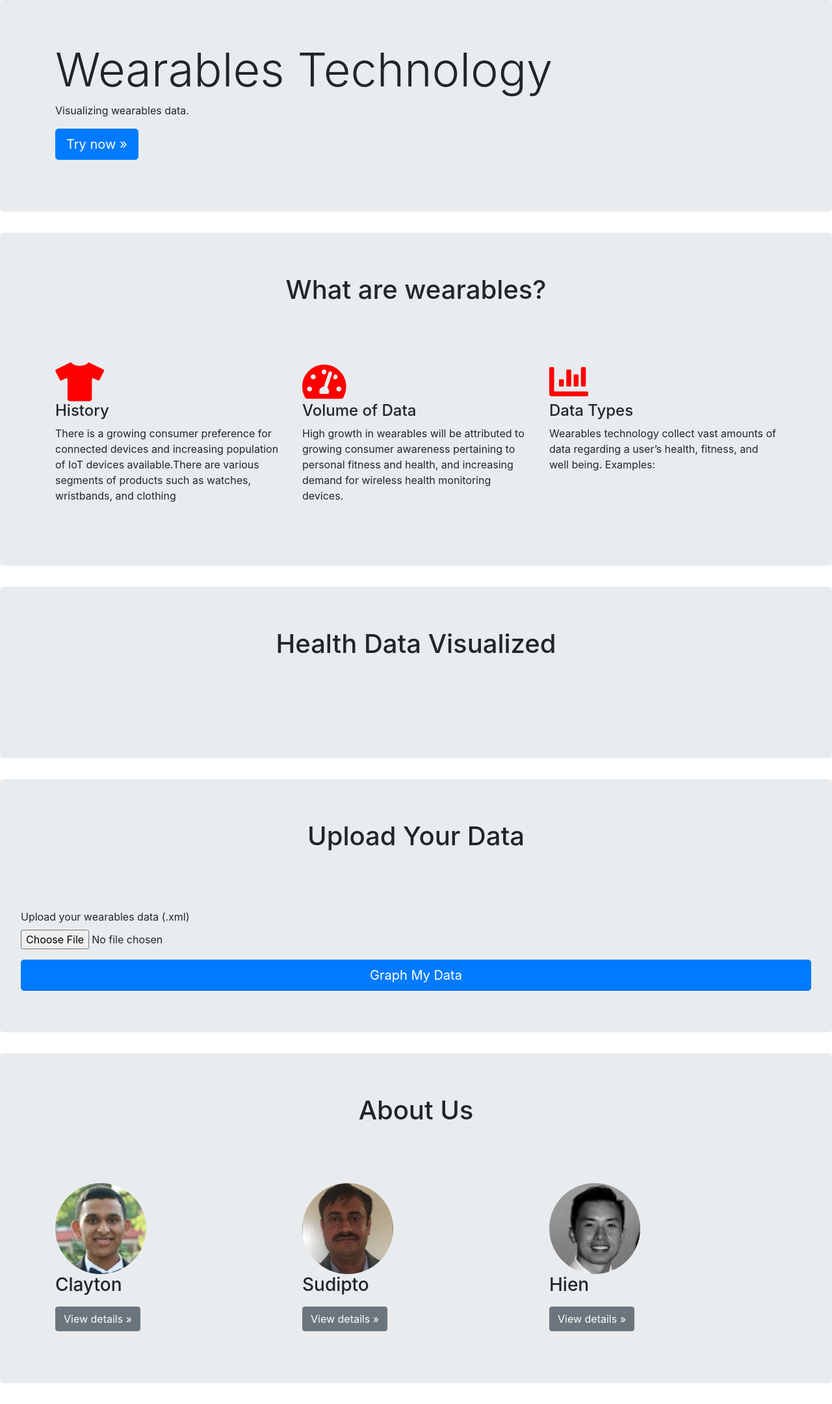
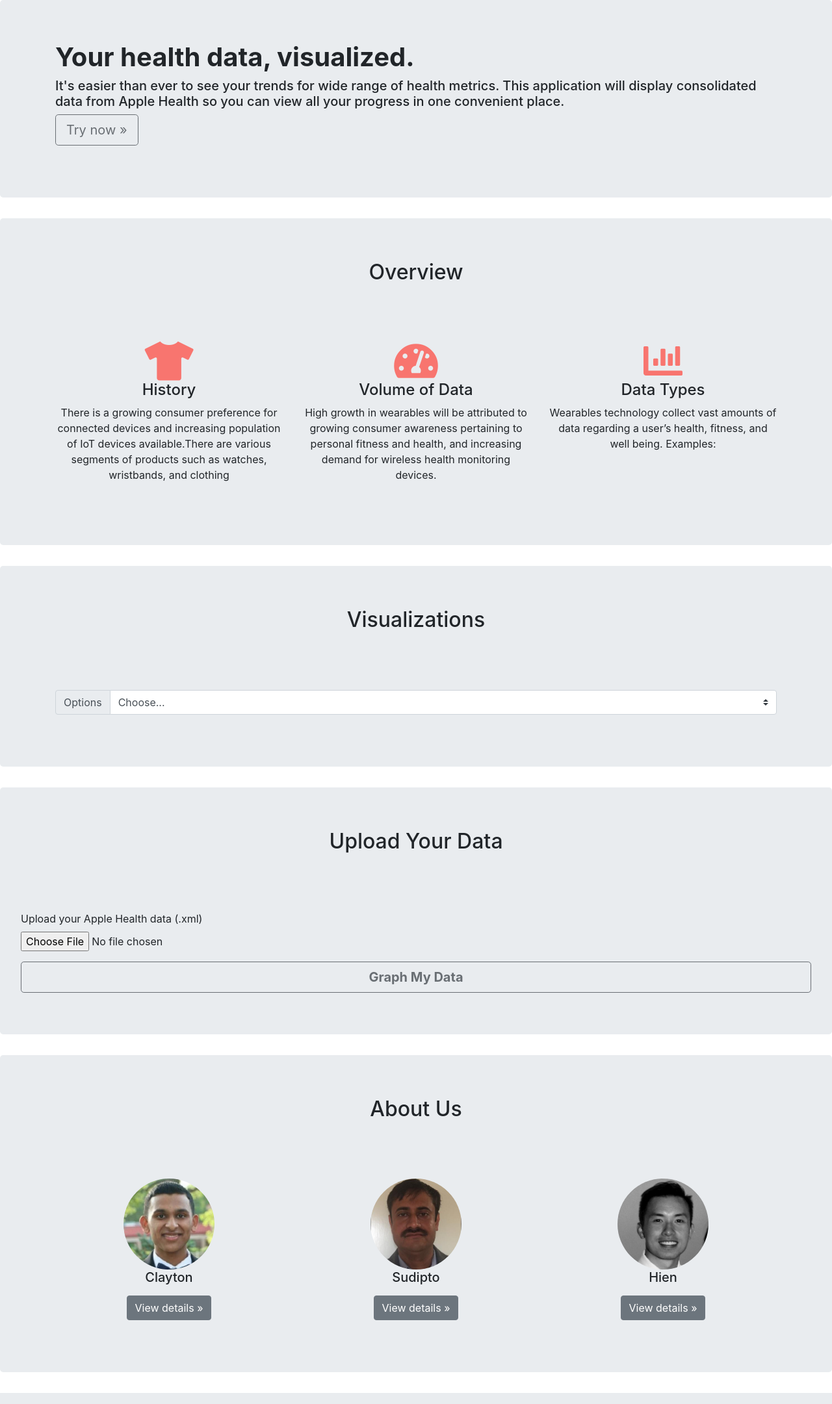
Before and after one commit to hienrepo/w209_wearables, a Flask app: page / in a window 1280 px wide. Shown: the whole page at 65% size. Run offline with Flask 2, Linux system fonts and the light colour scheme; some libraries are stand-ins or nearby versions.

Commit message:
add viz dropdown

```diff
--- a/templates/index.html
+++ b/templates/index.html
@@ -14,7 +14,7 @@ W209 - Wearables</title>
 {% block styles %}
 <!-- Bootstrap CSS -->
 <link rel="stylesheet" href="https://stackpath.bootstrapcdn.com/bootstrap/4.3.1/css/bootstrap.min.css" integrity="sha384-ggOyR0iXCbMQv3Xipma34MD+dH/1fQ784/j6cY/iJTQUOhcWr7x9JvoRxT2MZw1T" crossorigin="anonymous">
-<link href="/static/custom.css" rel="stylesheet">
+<!-- <link href="/static/custom.css" rel="stylesheet"> -->
 <link rel="stylesheet" href="https://cdnjs.cloudflare.com/ajax/libs/font-awesome/5.9.0/css/all.min.css">
 {% endblock %}
 
@@ -25,35 +25,34 @@ W209 - Wearables</title>
 
 <!-- Main block -->
 <main role="main">
-<div class="jumbotron">
+<div class="jumbotron" id="intro-section">
 	<div class="container">
-		<h1 class="display-3">Wearables Technology</h1>
-		<p>Visualizing wearables data.</p>
-		<p><a class="btn btn-primary btn-lg" href="#upload-section" role="button">Try now &raquo;</a></p>
+		<h1 style="font-weight: bold">Your health data, visualized.</h1>
+		<h5>It's easier than ever to see your trends for wide range of health metrics. This application will display consolidated data from Apple Health so you can view all your progress in one convenient place.</h5>
+		<p style="opacity:0.7;"><a class="btn btn-outline-dark btn-lg" href="#upload-section" role="button">Try now &raquo;</a></p>
 	</div>
 </div>
 
 
 <!-- Features/Highlights -->
 <div class="jumbotron" id="overview-section">
-	<h1 style="text-align: center;padding-bottom: 80px;">What are wearables?</h1>
-	<div class="container">
+	<h2 style="text-align: center;padding-bottom: 80px;">Overview</h2>
+	<div class="container" style="text-align: center">
 		<div class="row mb-3">
 			<div class="col-md-4 themed-grid-col">
-			<i class="fas fa-tshirt" style="font-size:60px;color:red;"></i>
+			<i class="fas fa-tshirt" style="font-size:60px;color:#ff443a;opacity:0.7;"></i>
 			<h4>History</h4>
 			<p>There is a growing consumer preference for connected devices and increasing population of IoT devices available.There are various segments of products such as watches, wristbands, and clothing</p>
 			</div>
 			<div class="col-md-4 themed-grid-col">
-			<i class="fas fa-tachometer-alt" style="font-size:60px;color:red;"></i>
+			<i class="fas fa-tachometer-alt" style="font-size:60px;color:#ff443a;opacity:0.7;"></i>
 
 			<h4>Volume of Data</h4>
 			<p>High growth in wearables will be attributed to growing consumer awareness pertaining to personal fitness and health, and increasing demand for wireless health monitoring devices.
 </p>
 			</div>
 			<div class="col-md-4 themed-grid-col">
-			<i class="fas fa-chart-bar" style="font-size:60px;color:red;"></i>
-			<i class="fas fa-watch-fitness" style="font-size:60px;color:red;"></i>
+			<i class="fas fa-chart-bar" style="font-size:60px;color:#ff443a;opacity:0.7;"></i>
 			<h4>Data Types</h4>
 			<p>Wearables technology collect vast amounts of data regarding a user’s health, fitness, and well being. Examples:</p>
 			</div>
@@ -62,42 +61,78 @@ W209 - Wearables</title>
 </div>
 
 <div class="jumbotron" id="visualize-section">
-	<h1 style="text-align: center;padding-bottom: 80px;">Health Data Visualized</h1>
+	<h2 style="text-align: center;padding-bottom: 80px;">Visualizations</h2>
 	<div class="container">
+
+		<div class="input-group mb-3">
+		  <div class="input-group-prepend">
+			<label class="input-group-text" for="vizselection">Options</label>
+		  </div>
+		  <select class="custom-select" id="vizselection">
+			<option selected>Choose...</option>
+			<option value="viz1">One</option>
+			<option value="viz2">Two</option>
+			<option value="viz3">Three</option>
+			<option value="viz4">Four</option>
+			<option value="viz5">Five</option>
+			<option value="viz6">Six</option>
+		  </select>
+		</div>
+
+
+		<div id="viz1" class="chart" style="display:none">
+		Visualization 1
+		</div>
+		<div id="viz2" class="chart"  style="display:none">
+		Visualization 2
+		</div>
+		<div id="viz3" class="chart"  style="display:none">
+		Visualization 3
+		</div>
+		<div id="viz4" class="chart"  style="display:none">
+		Visualization 4
+		</div>
+		<div id="viz5" class="chart"  style="display:none">
+		Visualization 5
+		</div>
+		<div id="viz6" class="chart"  style="display:none">
+		Visualization 6
+		</div>
+
 	</div>
 </div>
 
 <div class="jumbotron" id="upload-section">
-	<h1 style="text-align: center;padding-bottom: 80px;">Upload Your Data</h1>
+	<h2 style="text-align: center;padding-bottom: 80px;">Upload Your Data</h2>
 	<form action="/upload" method="POST" enctype="multipart/form-data">
 		<div class="form-group">
-			<label for="upload-form">Upload your wearables data (.xml)</label>
+			<label for="upload-form">Upload your Apple Health data (.xml)</label>
 			<input type="file" class="form-control-file" id="upload-form" name="xml">
 		</div>
-		<button type="submit" class="btn btn-primary btn-lg btn-block">Graph My Data</button>
+		<button type="submit" class="btn btn-outline-dark btn-lg btn-block" style="font-weight:bold;opacity:0.7;">Graph My Data</button>
 	</form>
 </div>
 
 <!-- About the team -->
 <div class="jumbotron" id="aboutus-section">
-	<h1 style="text-align: center;padding-bottom: 80px;">About Us</h1>
+	<h2 style="text-align: center;padding-bottom: 80px;">About Us</h2>
 	<div class="container">
-		<div class="row">
+		<div class="row" style="text-align: center">
 		      <div class="col-lg-4">
 		        <img src="static/cm.jpg" class="rounded-circle" alt="HelPic" width="140" height="140">
-		        <h3>Clayton</h3>
+		        <h5>Clayton</h5>
 		        <p></p>
 		        <p><a class="btn btn-secondary" href="https://www.linkedin.com/in/clayton-monis-984a26126/" role="button">View details &raquo;</a></p>
 		      </div><!-- /.col-lg-3 -->
 		      <div class="col-lg-4">
 		        <img src="static/sd.jpg" class="rounded-circle" alt="HelPic" width="140" height="140">
-		        <h3>Sudipto</h3>
+		        <h5>Sudipto</h5>
 		        <p></p>
 		        <p><a class="btn btn-secondary" href="https://www.linkedin.com/in/sudipto-shankar-dasgupta-80158428/" role="button">View details &raquo;</a></p>
 		      </div><!-- /.col-lg-3 -->
 		      <div class="col-lg-4">
 		        <img src="static/hn.jpg" class="rounded-circle" alt="HelPic" width="140" height="140">
-		        <h3>Hien</h3>
+		        <h5>Hien</h5>
 		        <p></p>
 		        <p><a class="btn btn-secondary" href="https://www.linkedin.com/in/hien91" role="button">View details &raquo;</a></p>
 		      </div><!-- /.col-lg-3 -->
@@ -113,7 +148,17 @@ W209 - Wearables</title>
 {% block scripts %}
 <script src="https://code.jquery.com/jquery-3.3.1.slim.min.js" integrity="sha384-q8i/X+965DzO0rT7abK41JStQIAqVgRVzpbzo5smXKp4YfRvH+8abtTE1Pi6jizo" crossorigin="anonymous"></script>
 <script src="https://cdnjs.cloudflare.com/ajax/libs/popper.js/1.14.7/umd/popper.min.js" integrity="sha384-UO2eT0CpHqdSJQ6hJty5KVphtPhzWj9WO1clHTMGa3JDZwrnQq4sF86dIHNDz0W1" crossorigin="anonymous"></script>
+<script src="https://stackpath.bootstrapcdn.com/bootstrap/4.3.1/js/bootstrap.min.js" integrity="sha384-JjSmVgyd0p3pXB1rRibZUAYoIIy6OrQ6VrjIEaFf/nJGzIxFDsf4x0xIM+B07jRM" crossorigin="anonymous"></script>
 {{super()}}
+
+<script>
+	$(document).ready(function(){
+		$("#vizselection").on('change', function(){
+			$(".chart").hide();
+			$("#" + $(this).val()).fadeIn(700);
+		}).change();
+	});
+</script>
 {% endblock %}
 
 <!-- jQuery first, then Popper.js, then Bootstrap JS -->
```
